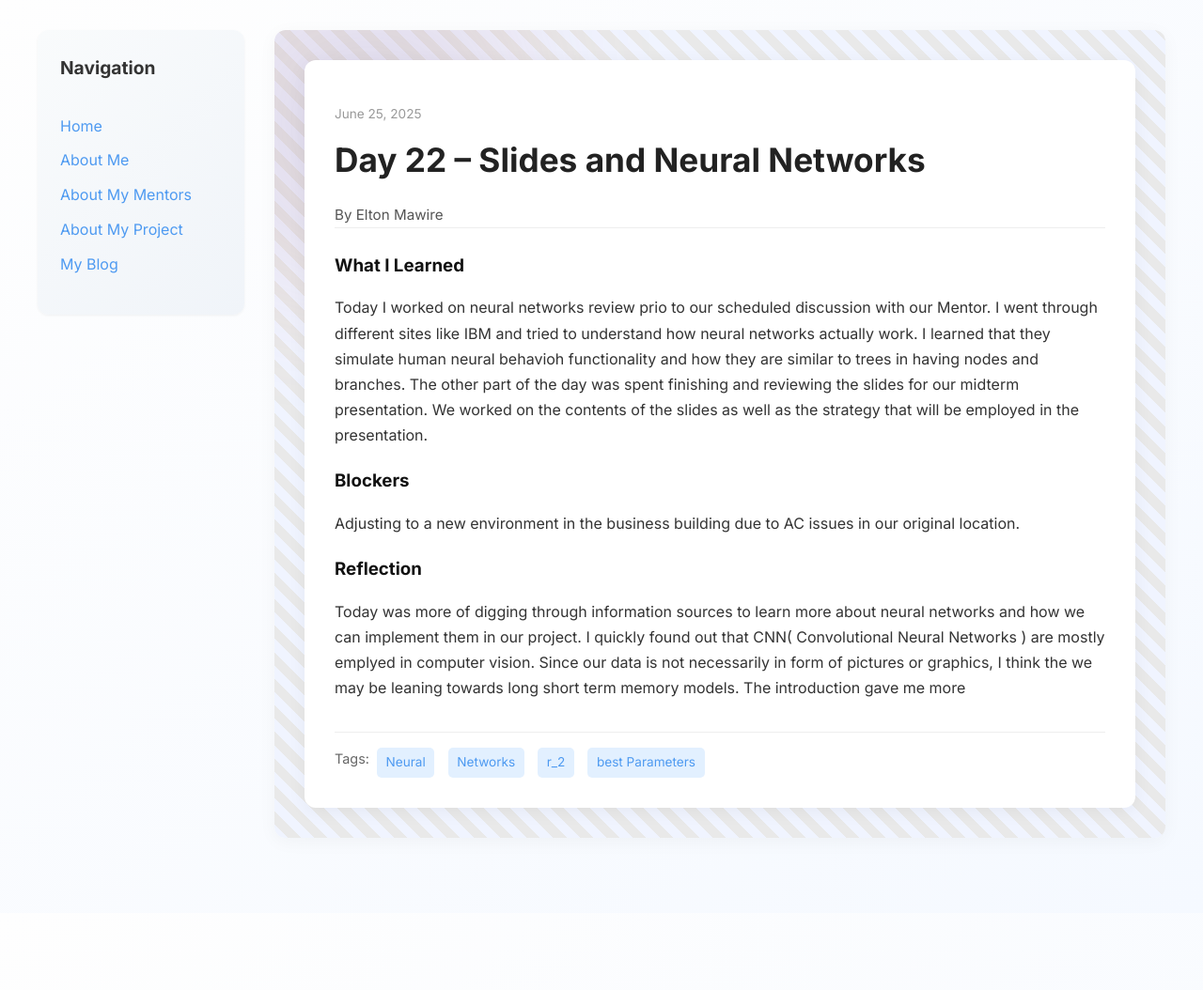
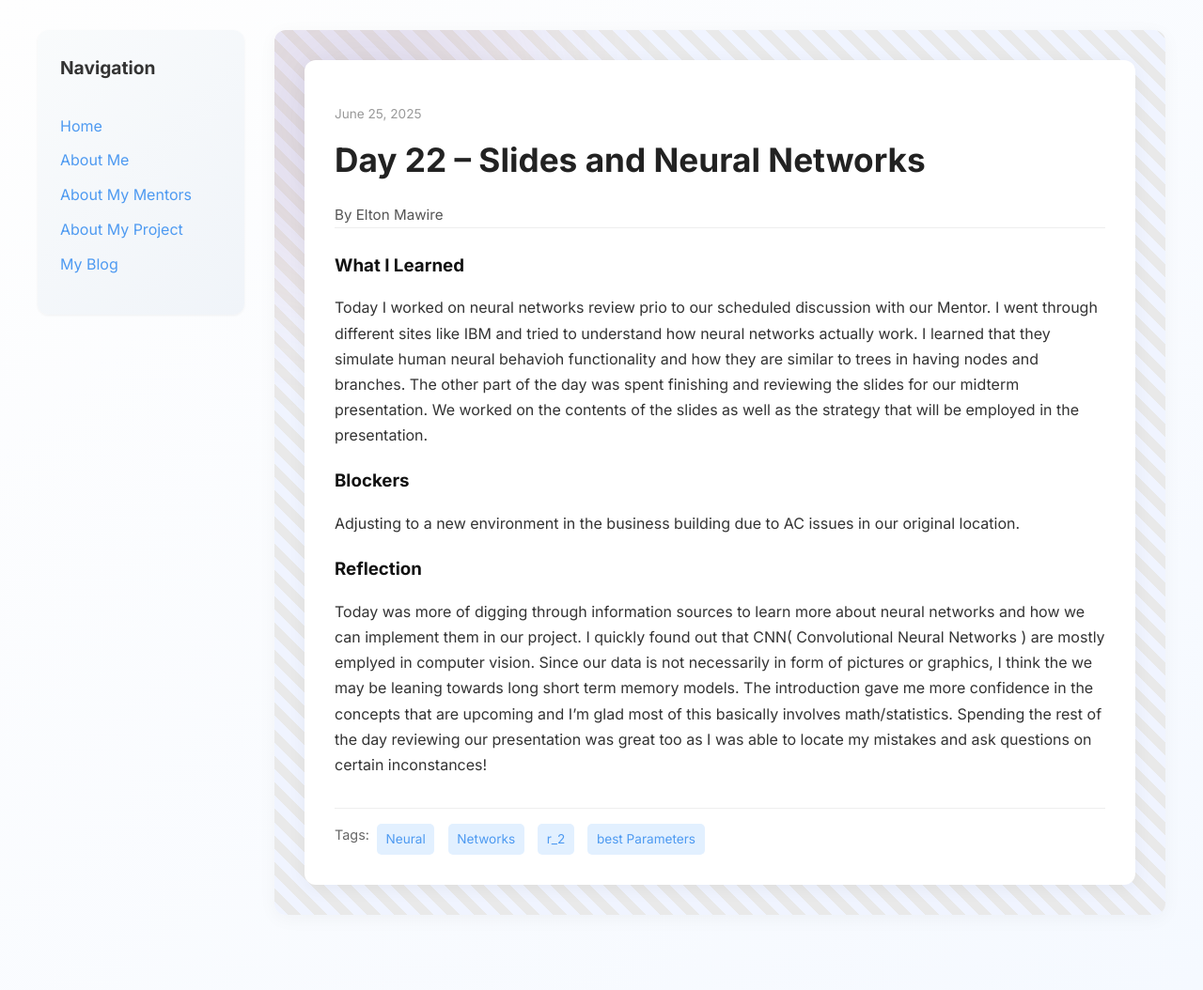
Before and after one commit to Nginga/Nginga.github.io, a Jekyll site: the page built from _posts/2025-06-25-day-22.md, in a window 1280 px wide. Shown: the whole page at 94% size. Built offline with Jekyll 4.4.1, drawn with Linux system fonts in a browser that asks for light colours; before the commit the page ends 972 px from its top, so only the background shows below that.

Commit message:
Update 2025-06-25-day-22.md

```diff
--- a/_posts/2025-06-25-day-22.md
+++ b/_posts/2025-06-25-day-22.md
@@ -13,5 +13,5 @@
   Adjusting to a  new environment in the business building due to AC issues in our original location.
 
 reflection: |
-  Today was more of digging through information sources to learn more about neural networks and how we can implement them in our project. I quickly found out that CNN( Convolutional Neural Networks ) are mostly emplyed in computer vision. Since our data is not necessarily in form of pictures or graphics, I think the we may be leaning towards long short term memory models. The introduction gave me more
+  Today was more of digging through information sources to learn more about neural networks and how we can implement them in our project. I quickly found out that CNN( Convolutional Neural Networks ) are mostly emplyed in computer vision. Since our data is not necessarily in form of pictures or graphics, I think the we may be leaning towards long short term memory models. The introduction gave me more confidence in the concepts that are upcoming and I'm glad most of this basically involves math/statistics. Spending the rest of the day reviewing our presentation was great too as I was able to locate my mistakes and ask questions on certain inconstances!
 ---
```
